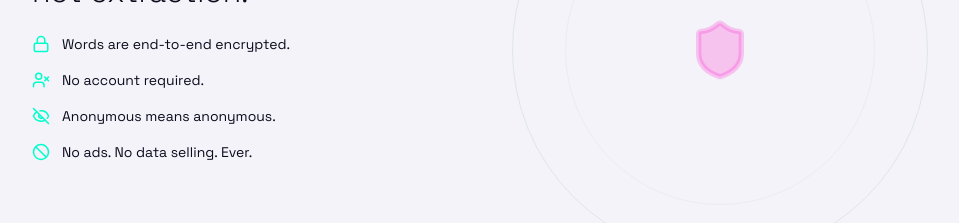
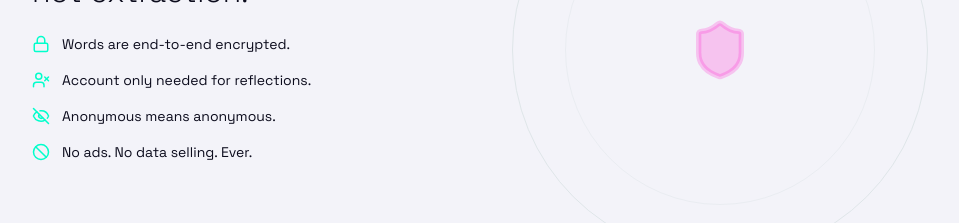
Before and after one commit to xolace-official/xolace_mobile_site, a Next.js app: page / in a window 1280 px wide. Shown: the part 6540-6763 px from the top of the page, without its empty margins (160-1119 px from the left). Built offline with nearby package versions, Linux system fonts and the light colour scheme.

Commit message:
Update trust-section.tsx

```diff
--- a/components/landing/trust-section.tsx
+++ b/components/landing/trust-section.tsx
@@ -2,7 +2,7 @@ import { Lock, UserX, EyeOff, Ban, Shield } from "lucide-react"
 
 const features = [
   { icon: Lock, text: "Words are end-to-end encrypted." },
-  { icon: UserX, text: "No account required." },
+  { icon: UserX, text: "Account only needed for reflections." },
   { icon: EyeOff, text: "Anonymous means anonymous." },
   { icon: Ban, text: "No ads. No data selling. Ever." },
 ]
```
